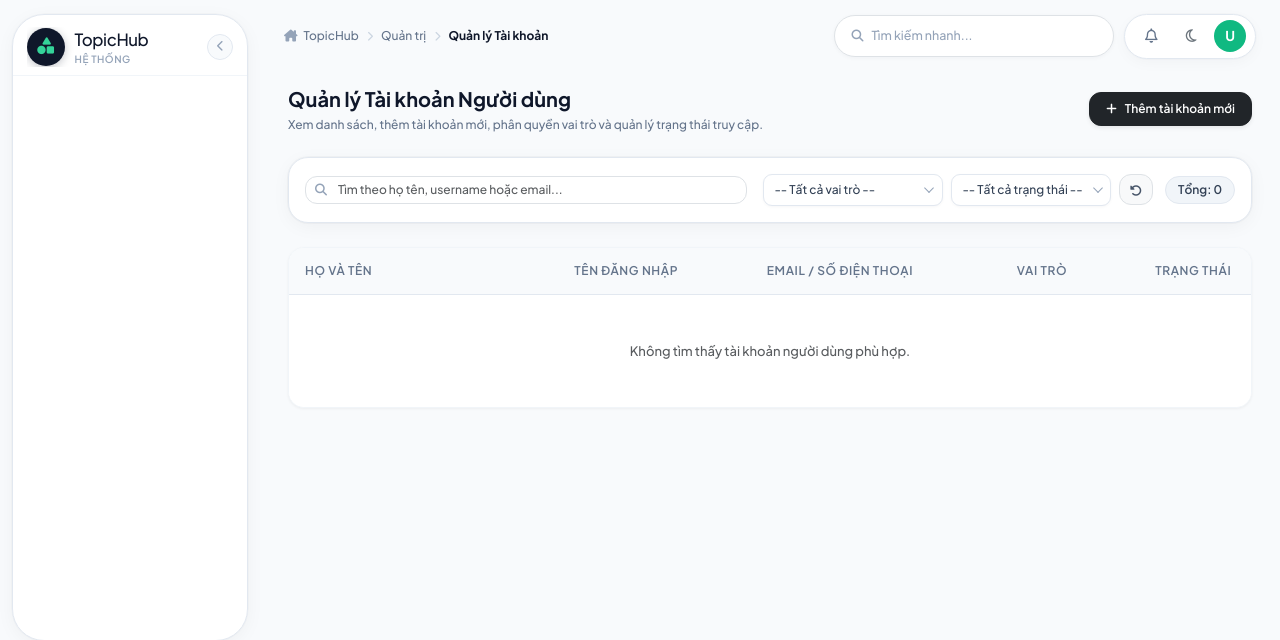
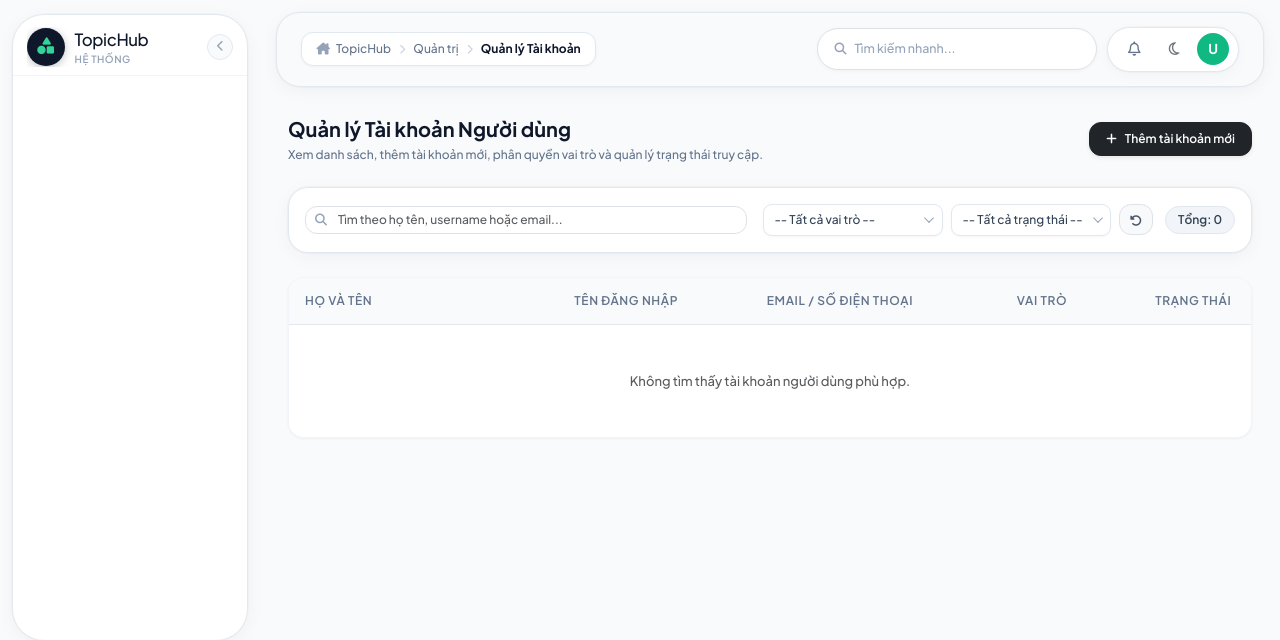
Before and after one commit to truonghunganh06/Java-project, a Spring app: template src/main/resources/templates/admin/users.html in a window 1280 px wide; the page is wider, and only the part inside the window is pictured. Shown: the top 640 px of that part. Run offline with Thymeleaf, Linux system fonts and the light colour scheme; the template is opened without the code that fills it, so the values that code supplies are empty; some of the project's set-up classes (security, data sources, template engines, error pages and the like) are left out, and stand-ins take their place; some libraries are stand-ins or nearby versions.

Commit message:
fix  modal backdrop, dark mode, header hide on scroll

```diff
--- a/src/main/resources/templates/department-head/periods.html
+++ b/src/main/resources/templates/department-head/periods.html
@@ -1139,6 +1139,11 @@
             transition: all 0.15s ease-in-out;
             user-select: none;
         }
+        html[data-theme="dark"] .period-kpi-card {
+    background-color: #0f172a !important;
+    border-color: #1e293b !important;
+}
+
 
         .period-kpi-card:hover {
             transform: translateY(-1px);
--- a/src/main/resources/templates/fragments/head.html
+++ b/src/main/resources/templates/fragments/head.html
@@ -460,16 +460,38 @@
             top: 0;
             z-index: 1030;
             width: 100%;
-        }
+            transition: transform 0.3s ease;
+            background: var(--bg-body);
+            padding: 0.75rem 1rem 0.5rem 1rem;
+        }
+        .saas-header-group.header-hidden {
+            transform: translateY(-110%);
+        }
+        /* Breadcrumb bọc trong khung */
+        .saas-topbar nav[aria-label="breadcrumb"] {
+            background: #ffffff;
+            border: 1px solid #e2e8f0;
+            border-radius: 12px;
+            padding: 0.5rem 0.9rem !important;
+            box-shadow: 0 1px 3px rgba(15, 23, 42, 0.04);
+        }
+        html[data-theme="dark"] .saas-topbar nav[aria-label="breadcrumb"] {
+    background-color: #0f172a !important;
+    border-color: #1e293b !important;
+}
+
 
         .saas-topbar {
             height: auto;
-            background-color: transparent;
-            border-bottom: none;
+            background: var(--bg-body);
+            border: 1px solid var(--sidebar-border, #e2e8f0);
+            border-radius: 24px;
+            box-shadow: 0 4px 20px -2px rgba(15, 23, 42, 0.05), 0 0 0 1px rgba(15, 23, 42, 0.02);
             display: flex;
             align-items: center;
             justify-content: space-between;
-            padding: 0.85rem 1.5rem 0.35rem 1.5rem;
+            padding: 0.85rem 1.5rem;
+            margin: 0;
             gap: 0.75rem;
         }
 
--- a/src/main/resources/templates/fragments/scripts.html
+++ b/src/main/resources/templates/fragments/scripts.html
@@ -2162,6 +2162,24 @@
             });
         </script>
     </div>
+
+<script>
+// Header ẩn khi cuộn xuống, hiện khi cuộn lên (áp dụng mọi trang)
+(function() {
+    var header = document.querySelector('.saas-header-group');
+    if (!header) return;
+    var lastScrollTop = 0;
+    window.addEventListener('scroll', function() {
+        var st = window.pageYOffset || document.documentElement.scrollTop;
+        if (st > lastScrollTop && st > 120) {
+            header.classList.add('header-hidden');
+        } else {
+            header.classList.remove('header-hidden');
+        }
+        lastScrollTop = st <= 0 ? 0 : st;
+    }, { passive: true });
+})();
+</script>
 </body>
 
 </html>
```
